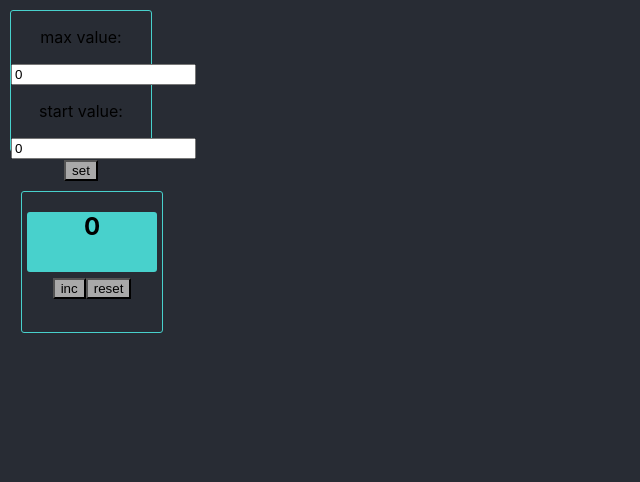
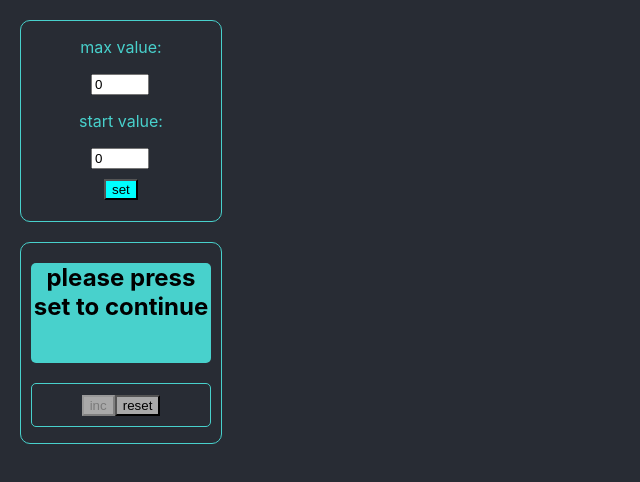
Before and after one commit to kozMikhailS1286/firstCounterOnHooks, a React (Create React App) app: page / in a window 1280 px wide. Shown: the top 482 px of the page, without its empty margins (0-640 px from the left). Built offline with nearby package versions, Linux system fonts and the light colour scheme.

Commit message:
Itog 22.02.23

```diff
--- a/src/App.css
+++ b/src/App.css
@@ -22,22 +22,9 @@ body {
   background-color: darkgray;
 }
 
-.settings {
-  background-color: mediumturquoise;
-  width: 130px;
-  height: 60px;
-  border-radius: 3px;
-  margin: 5px;
-}
 
-.App {
-  text-align: center;
-  border: 1px solid mediumturquoise;
-  width: 140px;
-  height: 140px;
-  margin: 10px;
-  border-radius: 3px;
-}
+
+
 
 .App-logo {
   height: 40vmin;
--- /dev/null
+++ b/src/App.module.css
@@ -0,0 +1,98 @@
+.settings {
+    background-color: #282c34;
+    width: 200px;
+    height: 200px;
+    border-radius: 10px;
+    border: 1px solid mediumturquoise;
+    margin: 20px;
+}
+
+p {
+    color: mediumturquoise;
+    text-align: center;
+}
+
+.settings input {
+    width: 50px;
+    margin: 0px 0px 0px 70px;
+}
+
+.settings button {
+    margin: 10px 0px 0px 83px;
+}
+
+.counter {
+    width: 200px;
+    height: 200px;
+    border-radius: 10px;
+    border: 1px solid mediumturquoise;
+    margin: 20px;
+    text-align: center;
+}
+
+.monitor {
+    background-color: mediumturquoise;
+    border-radius: 5px;
+    width: 180px;
+    height: 100px;
+    margin: 10px 10px 10px 10px;
+}
+
+.buttons {
+    border: 1px solid mediumturquoise;
+    border-radius: 5px;
+    margin: 20px 10px 10px 10px;
+    padding: 10px;
+}
+
+
+.maxValue {
+    color: red;
+}
+
+.on {
+    background-color: aqua;
+}
+
+.off {
+    background-color: darkgray;
+}
+
+
+
+
+
+.App-logo {
+    height: 40vmin;
+    pointer-events: none;
+}
+
+@media (prefers-reduced-motion: no-preference) {
+    .App-logo {
+        animation: App-logo-spin infinite 20s linear;
+    }
+}
+
+.App-header {
+    background-color: #282c34;
+    min-height: 100vh;
+    display: flex;
+    flex-direction: column;
+    align-items: center;
+    justify-content: center;
+    font-size: calc(10px + 2vmin);
+    color: white;
+}
+
+.App-link {
+    color: #61dafb;
+}
+
+@keyframes App-logo-spin {
+    from {
+        transform: rotate(0deg);
+    }
+    to {
+        transform: rotate(360deg);
+    }
+}
--- a/src/App.tsx
+++ b/src/App.tsx
@@ -5,12 +5,35 @@ import Counter from "./Counter"
 
 function App() {
 
-    // Ниже все относится к Settings
     const [maxValue, setMaxValue] = useState<string>(JSON.parse(localStorage.getItem("MaxSettings") || '0'))
     const [startValue, setStartValue] = useState<string>(JSON.parse(localStorage.getItem("MinSettings") || '0'))
+    const [error, setError] = useState<string>('')
+    const [errorIncr, serErrorIncr] = useState(false)
+    const [settingsInit, setSettingsInit] = useState(false)
+    let[counter, setCounter] = useState(0)
 
 
+    useEffect(() => {
+        localStorage.setItem("MaxSettings", maxValue.toString())
+    }, [maxValue])
+
+    useEffect(() => {
+        localStorage.setItem("MinSettings", startValue.toString())
+    }, [startValue])
+
+    const onChangeStartValue = (e: ChangeEvent<HTMLInputElement>) => {
+        setSettingsInit(false)
+        setError('')
+        const value = +e.currentTarget.value
+        setStartValue(e.currentTarget.value)
+        if(value < 0 || value >= JSON.parse(maxValue)) {
+            setError('Incorrect value!')
+            serErrorIncr(errorIncr)
+        }
+    }
+
     const onChangeMaxValue = (e: ChangeEvent<HTMLInputElement>) => {
+        setSettingsInit(false)
         setError('')
         const value = +e.currentTarget.value
         setMaxValue(e.currentTarget.value)
@@ -19,70 +42,43 @@ function App() {
             serErrorIncr(errorIncr)
         }
     }
-    useEffect(() => {
-        localStorage.setItem("MaxSettings", maxValue.toString())
-    }, [maxValue])
-
-
-    const onChangeStartValue = (e: ChangeEvent<HTMLInputElement>) => {
-        setError('')
-        const value = +e.currentTarget.value
-        setStartValue(e.currentTarget.value)
-        if(value < 0 || value >= JSON.parse(maxValue)) {
-            setError('Incorrect value!')
-            serErrorIncr(errorIncr)
-        }
-    }
-    useEffect(() => {
-        localStorage.setItem("MinSettings", startValue.toString())
-    }, [startValue])
-    // Выше все относится к Settings
-
-
-
-    // Ниже все относится к Counter
-    let[counter, setCounter] = useState(0)
 
     const counterIncr = () => {
-        setCounter(++counter)
-        if (counter > JSON.parse(maxValue)) {
+        if (counter === JSON.parse(maxValue)) {
             setCounter(JSON.parse(maxValue));
-                serErrorIncr(!errorIncr)
+            serErrorIncr(true)
+            return
         }
+        setCounter(counter + 1)
     }
 
     const counterReset = () => {
         setCounter(JSON.parse(startValue))
         serErrorIncr(!serErrorIncr)
     }
-    // Выше все относится к Counter
 
-
-
-    // Ниже все для обмена инофмацией между компонентами.
     const setSettings = () => {
+        setSettingsInit(true)
         setCounter(JSON.parse(startValue))
     }
 
-    const [error, setError] = useState<string>('')
-    const [errorIncr, serErrorIncr] = useState(false)
-    // Выше все для обмена инофмацией между компонентами.
 
   return (
     <div className="App">
         <Settings    maxValue={maxValue}
-                     startValue={startValue}
                      onChangeMaxValue={onChangeMaxValue}
                      onChangeStartValue={onChangeStartValue}
                      setSettings={setSettings}
                      counter={counter}
                      error={error}
-
+                     startValue={JSON.parse(startValue)}
         />
         <Counter     counter={counter}
+                     isSettingsInit={settingsInit}
                      counterIncr={counterIncr}
                      counterReset={counterReset}
                      maxValue={JSON.parse(maxValue)}
+                     startValue={JSON.parse(startValue)}
                      error={error}
                      errorIncr={errorIncr}
         />
--- a/src/Counter.tsx
+++ b/src/Counter.tsx
@@ -1,30 +1,48 @@
 import React from "react";
 import'./App.css';
+import s from "./App.module.css"
 
 
 type CounterType = {
     counter: number
     counterIncr: () => void
     counterReset: () => void
+
+    isSettingsInit : boolean
     maxValue: number
+    startValue: number
     error: string
     errorIncr: boolean
 }
 function Counter (props: CounterType) {
 
+
+    let counterStatus = 'default'
+
+    if (props.error) {
+        counterStatus = props.error
+    }else {
+        if (!props.isSettingsInit) {
+            counterStatus = 'please press set to continue'
+        }
+        else if (String(props.counter)) {
+            counterStatus = String(props.counter)
+        }
+    }
+
 return (
-    <div className="App">
-        <div className="counter">
+    <div className={s.counter}>
+        <div className={s.monitor}>
             <h2 className={props.counter > props.maxValue - 1 && props.counter != 0 ? "maxValue" : ""}>
                 {
-                    props.error ?  props.error : props.counter < 0 ? "No" : props.counter
+                    counterStatus
                 }
             </h2>
         </div>
-        <div>
-            <button className={props.counter < props.maxValue ? "on" : "off"}
+        <div className={s.buttons}>
+            <button className={props.counter === props.maxValue ? "off" : "on"}
                     onClick={props.counterIncr}
-                    disabled={!!props.errorIncr}>
+                    disabled={props.counter === props.maxValue || props.startValue < 0}>
                 inc
             </button>
             <button className={props.counter < 1 ? "off" : "on"}
--- a/src/Settings.tsx
+++ b/src/Settings.tsx
@@ -1,11 +1,12 @@
 import React, {ChangeEvent} from "react";
-import'./App.css';
+import './App.css';
+import s from "./App.module.css"
 
 
 type SettingsType = {
     counter: number
     maxValue: string
-    startValue: string
+    startValue: number
     onChangeMaxValue: (e: ChangeEvent<HTMLInputElement>) => void
     onChangeStartValue: (e: ChangeEvent<HTMLInputElement>) => void
     setSettings: () => void
@@ -16,20 +17,28 @@ type SettingsType = {
 
 function Settings(props: SettingsType) {
     let counter = props.counter.toString()
-    let startValue = JSON.parse(props.startValue)
+    let startValue = JSON.parse(props.startValue.toString())
 
 
     return (
-        <div className="Settings">
-            <p> max value: </p> <input onChange={props.onChangeMaxValue} type="number" value={props.maxValue}/>
+        <div className={s.settings}>
+
+            <p> max value: </p> <input  onChange={props.onChangeMaxValue}
+                                        type="number"
+                                        value={props.maxValue}
+        />
             <p> start value: </p> <input
                                         className={startValue < 0 ? "maxValue" : " "}
                                         onChange={props.onChangeStartValue}
                                         type="number"
                                         value={props.startValue}
         />
-
-            <button disabled={!!props.error} className={counter < props.maxValue ? "on" : "off"} onClick={props.setSettings}> set </button>
+        <br/>
+            <button disabled={!!props.error || props.startValue < 0}
+                    className={counter < props.maxValue + 1 ? "on" : "off"}
+                    onClick={props.setSettings}>
+                set
+            </button>
         </div>
     )
 }
```
